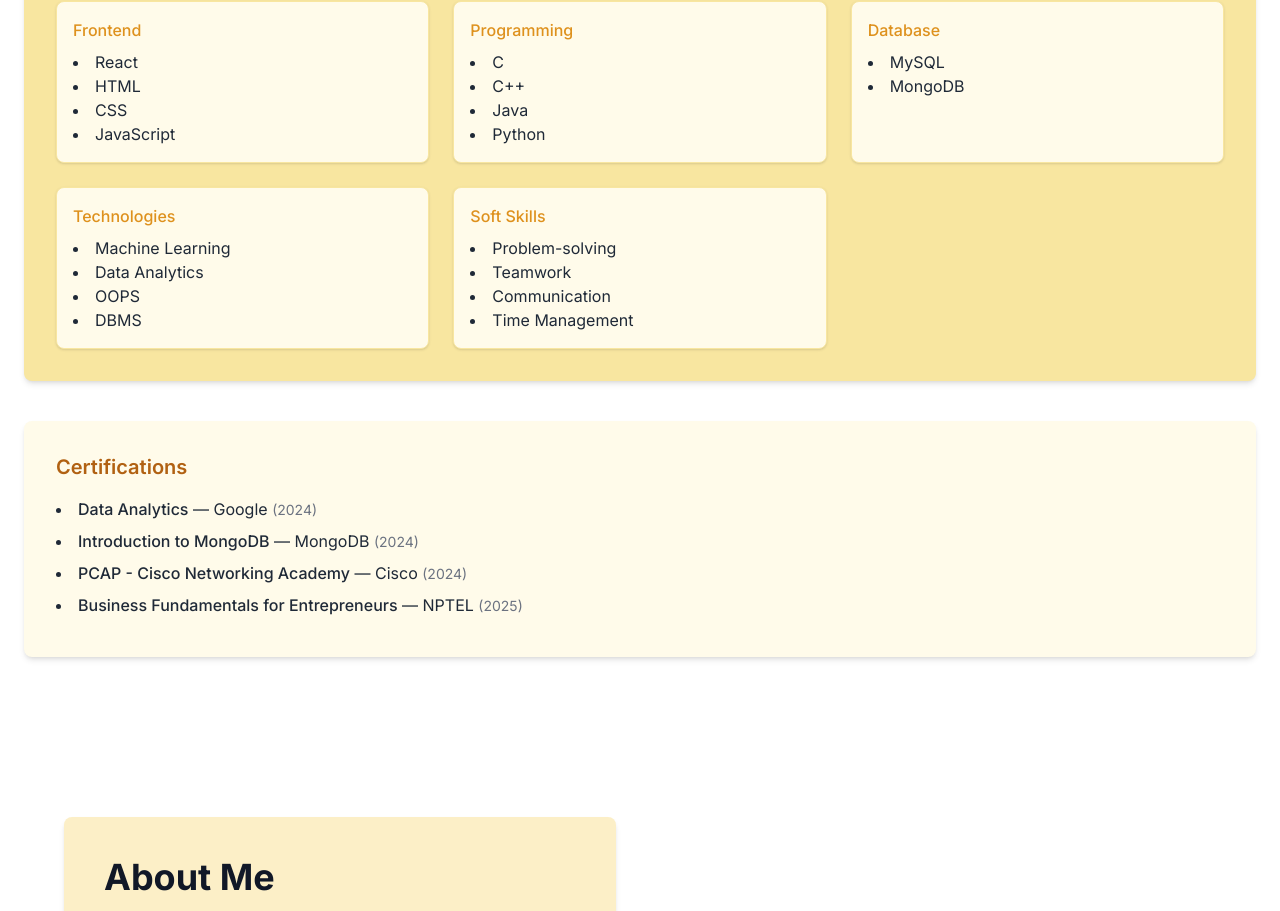
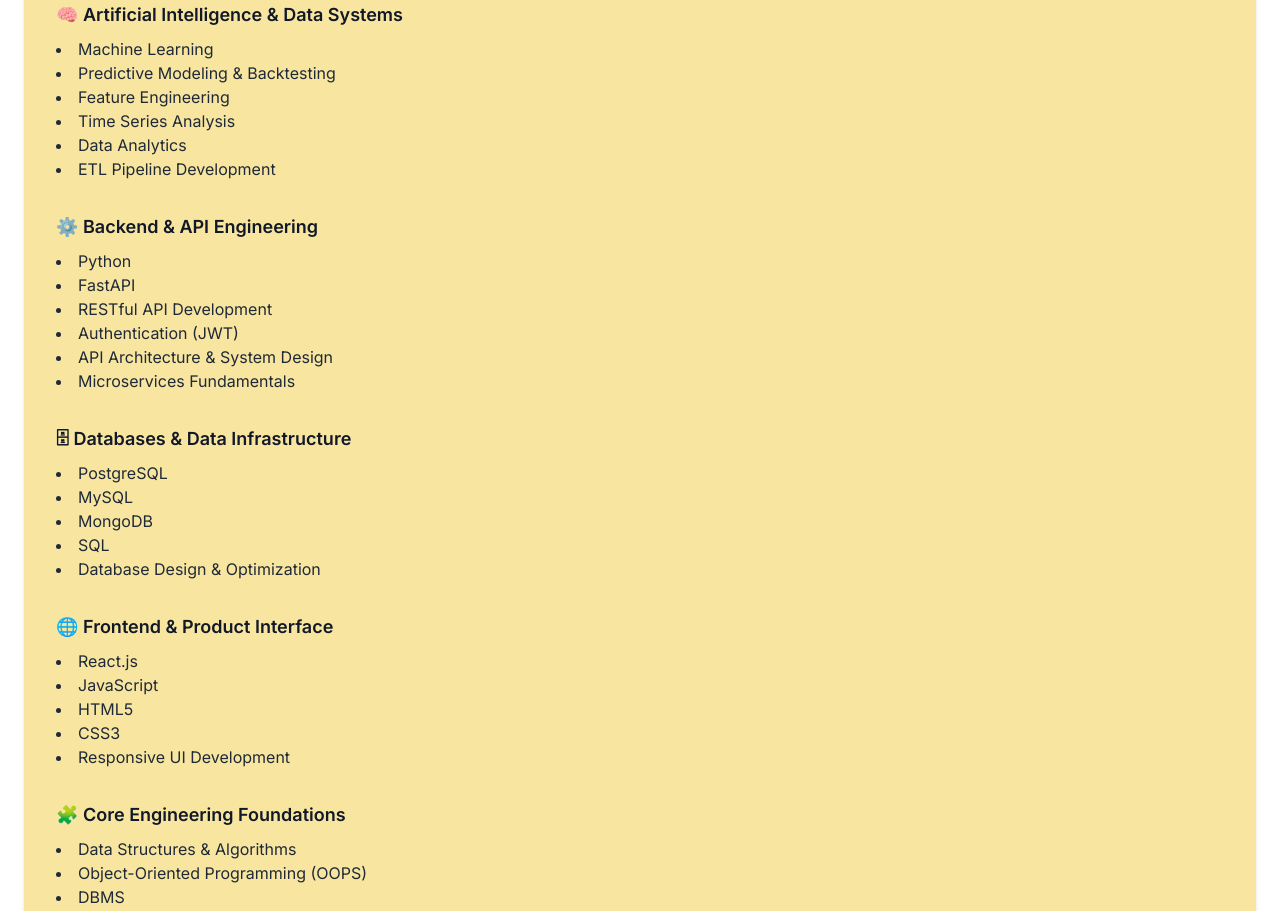
Before and after one commit to Iamagk/portfolio, a React (Vite) app: page / in a window 1280 px wide. Shown: the part 3435-4346 px from the top of the page. Built offline with nearby package versions, Linux system fonts and the light colour scheme.

Commit message:
chore: replace Skills section with updated categories and lists

```diff
--- a/src/components/SkillsSection.tsx
+++ b/src/components/SkillsSection.tsx
@@ -1,5 +1,5 @@
 import React from 'react';
-import { skills } from '../data/skills';
+// skills data rendered inline per requested structure
 
 // Example certifications array, update as needed
 const certifications = [
@@ -46,25 +46,76 @@ const SkillsSection: React.FC = () => {
           </p>
         </div>
 
-        {/* All Skills in one big box, with smaller boxes for each subcategory */}
+        {/* Skills content replaced with user's structured categories */}
         <div className="bg-gold-200 dark:bg-gold-900/30 rounded-lg p-8 shadow-md mb-10">
           <h3 className="text-xl font-semibold text-gold-700 dark:text-gold-300 mb-6">Skills</h3>
-          <div className="grid grid-cols-1 sm:grid-cols-2 md:grid-cols-3 gap-6">
-            {categories.map(category => (
-              <div
-                key={category.id}
-                className="bg-gold-50 dark:bg-gold-800/40 rounded-lg p-4 shadow border border-gold-200 dark:border-gold-800"
-              >
-                <h4 className="text-gold-600 dark:text-gold-400 font-medium mb-2">{category.label}</h4>
-                <ul className="list-disc list-inside text-gray-800 dark:text-gold-100 mb-0">
-                  {skills
-                    .filter(skill => skill.category === category.id)
-                    .map(skill => (
-                      <li key={skill.name}>{skill.name}</li>
-                    ))}
-                </ul>
-              </div>
-            ))}
+          <div className="space-y-8">
+            <div>
+              <h4 className="text-lg font-semibold text-gray-900 dark:text-white mb-2">🧠 Artificial Intelligence & Data Systems</h4>
+              <ul className="list-disc list-inside text-gray-800 dark:text-gold-100">
+                <li>Machine Learning</li>
+                <li>Predictive Modeling &amp; Backtesting</li>
+                <li>Feature Engineering</li>
+                <li>Time Series Analysis</li>
+                <li>Data Analytics</li>
+                <li>ETL Pipeline Development</li>
+              </ul>
+            </div>
+
+            <div>
+              <h4 className="text-lg font-semibold text-gray-900 dark:text-white mb-2">⚙️ Backend &amp; API Engineering</h4>
+              <ul className="list-disc list-inside text-gray-800 dark:text-gold-100">
+                <li>Python</li>
+                <li>FastAPI</li>
+                <li>RESTful API Development</li>
+                <li>Authentication (JWT)</li>
+                <li>API Architecture &amp; System Design</li>
+                <li>Microservices Fundamentals</li>
+              </ul>
+            </div>
+
+            <div>
+              <h4 className="text-lg font-semibold text-gray-900 dark:text-white mb-2">🗄 Databases &amp; Data Infrastructure</h4>
+              <ul className="list-disc list-inside text-gray-800 dark:text-gold-100">
+                <li>PostgreSQL</li>
+                <li>MySQL</li>
+                <li>MongoDB</li>
+                <li>SQL</li>
+                <li>Database Design &amp; Optimization</li>
+              </ul>
+            </div>
+
+            <div>
+              <h4 className="text-lg font-semibold text-gray-900 dark:text-white mb-2">🌐 Frontend &amp; Product Interface</h4>
+              <ul className="list-disc list-inside text-gray-800 dark:text-gold-100">
+                <li>React.js</li>
+                <li>JavaScript</li>
+                <li>HTML5</li>
+                <li>CSS3</li>
+                <li>Responsive UI Development</li>
+              </ul>
+            </div>
+
+            <div>
+              <h4 className="text-lg font-semibold text-gray-900 dark:text-white mb-2">🧩 Core Engineering Foundations</h4>
+              <ul className="list-disc list-inside text-gray-800 dark:text-gold-100">
+                <li>Data Structures &amp; Algorithms</li>
+                <li>Object-Oriented Programming (OOPS)</li>
+                <li>DBMS</li>
+                <li>Operating Systems (Fundamentals)</li>
+                <li>Computer Networks (Fundamentals)</li>
+              </ul>
+            </div>
+
+            <div>
+              <h4 className="text-lg font-semibold text-gray-900 dark:text-white mb-2">🚀 Product &amp; Startup Orientation</h4>
+              <ul className="list-disc list-inside text-gray-800 dark:text-gold-100">
+                <li>Product Thinking</li>
+                <li>Business &amp; Market Awareness</li>
+                <li>SaaS System Architecture (Foundational)</li>
+                <li>Problem Decomposition &amp; Scalable Design</li>
+              </ul>
+            </div>
           </div>
         </div>
 
```
